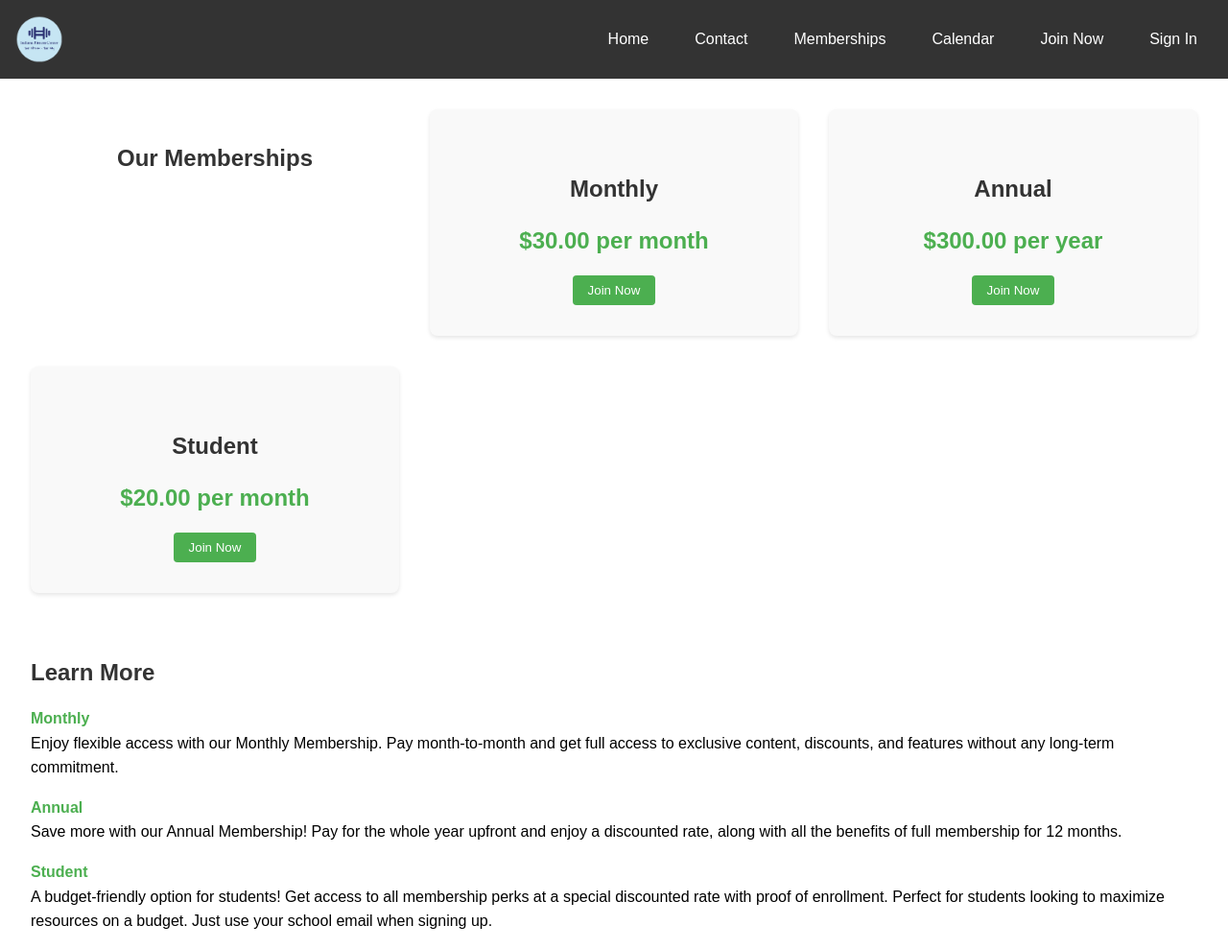
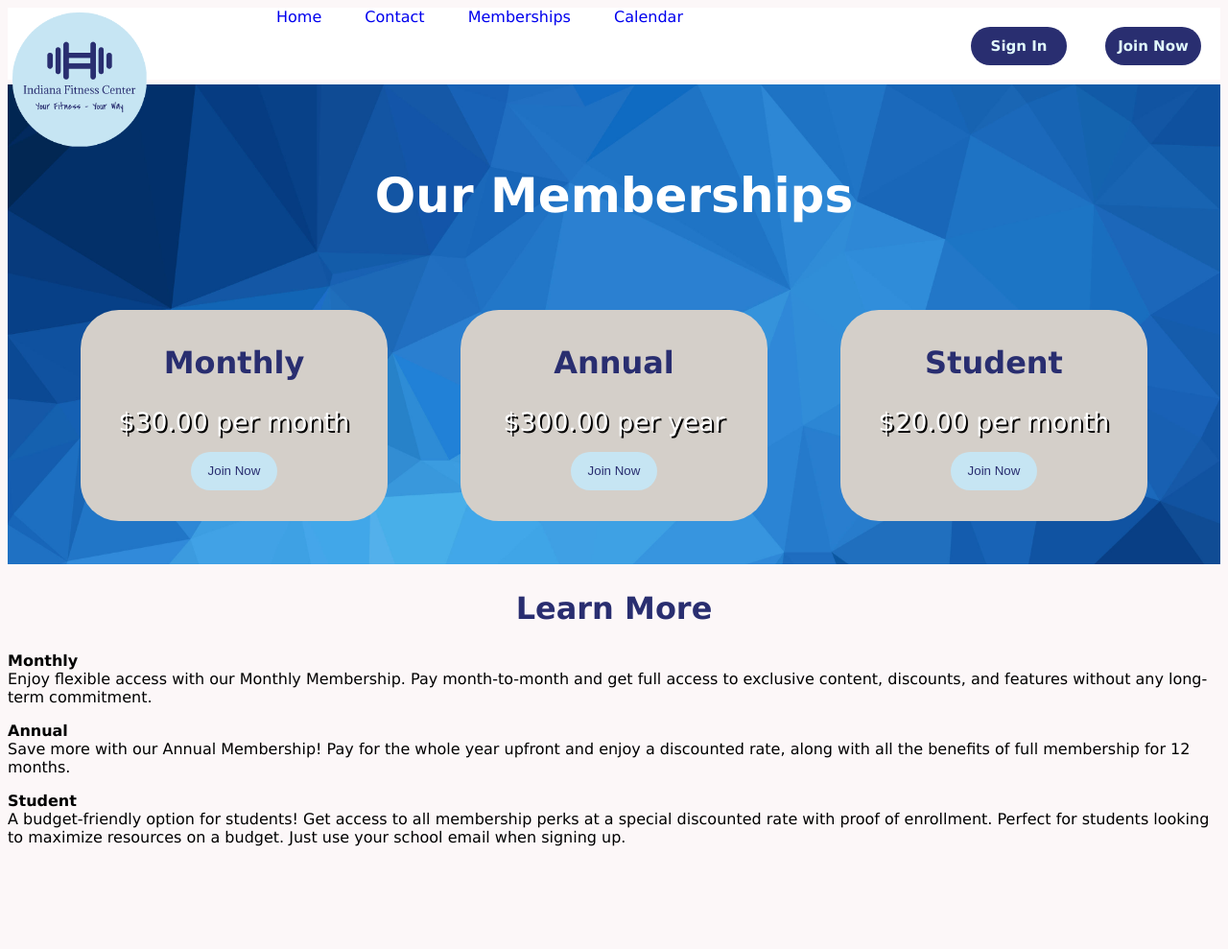
Before and after one commit to owitness/Gym-Management-System-Project, a Flask app: page /memberships in a window 1280 px wide. Shown: the whole page at 96% size. After the commit the page ends 882 px from the top, so only its background shows below. Run offline with Flask 2, Linux system fonts and the light colour scheme; some libraries are stand-ins or nearby versions.

Commit message:
Updated HTML

```diff
--- a/static/css/style.css
+++ b/static/css/style.css
@@ -1,102 +1,7 @@
-/* Main styles */
 body {
-    font-family: Arial, sans-serif;
-    margin: 0;
-    padding: 0;
-    line-height: 1.6;
-}
+    background-color: #fcf7f8;
+    font-family:Verdana, Geneva, Tahoma, sans-serif;
 
-.headcontainer {
-    background-color: #333;
-    padding: 1rem;
-    display: flex;
-    justify-content: space-between;
-    align-items: center;
-}
-
-#logo {
-    height: 50px;
-    width: auto;
-}
-
-nav {
-    display: flex;
-    gap: 1rem;
-    align-items: center;
-}
-
-nav a {
-    color: white;
-    text-decoration: none;
-    padding: 0.5rem 1rem;
-    border-radius: 4px;
-    transition: background-color 0.3s;
-}
-
-nav a:hover {
-    background-color: #555;
-}
-
-button {
-    background-color: #4CAF50;
-    color: white;
-    border: none;
-    padding: 0.5rem 1rem;
-    border-radius: 4px;
-    cursor: pointer;
-    transition: background-color 0.3s;
-}
-
-button:hover {
-    background-color: #45a049;
-}
-
-.memberships {
-    display: grid;
-    grid-template-columns: repeat(auto-fit, minmax(300px, 1fr));
-    gap: 2rem;
-    padding: 2rem;
-}
-
-.memberships > div {
-    background-color: #f9f9f9;
-    padding: 2rem;
-    border-radius: 8px;
-    text-align: center;
-    box-shadow: 0 2px 4px rgba(0,0,0,0.1);
-}
-
-.memberships h2 {
-    color: #333;
-    margin-bottom: 1rem;
-}
-
-.memberships span {
-    font-size: 1.5rem;
-    font-weight: bold;
-    color: #4CAF50;
-}
-
-#memb {
-    text-align: center;
-    margin: 2rem 0;
-    color: #333;
-}
-
-/* Learn More section */
-h2 {
-    color: #333;
-    margin: 2rem 0 1rem;
-    padding: 0 2rem;
-}
-
-p {
-    padding: 0 2rem;
-    margin-bottom: 1rem;
-}
-
-strong {
-    color: #4CAF50;
 }
 
 h1 {
@@ -107,6 +12,76 @@ h1 {
     margin-bottom: 0px;
     margin-top: 0px;
 
+}
+
+h2 {
+    color: #292e70;
+    font-size: 2em;
+    text-align: center;
+
+}
+
+.headcontainer {
+    background-color: white;
+    height: 75px;
+
+}
+
+.headcontainer img {
+    width: 150px;
+    float: left;
+    position: absolute;
+
+}
+
+nav {
+    text-align: center;
+
+}
+
+a {
+    text-decoration: none;
+    margin: 20px;
+    height: 30px;
+    text-align: center;
+
+}
+
+a:visited {
+    color: darkblue;
+}
+
+a:hover {
+    background-color: #c6e5f3;
+    opacity: 0.5;
+    border-radius: 40px;
+
+}
+
+.button {
+    float: right;
+    text-decoration: none;
+    border-radius: 25px;
+    background-color: #292e70;
+    color: #e0f7fa;
+    border: none;
+    height: 40px;
+    width: 100px;
+    font-size: 15px;
+    font-weight: bold;
+    margin-top: 20px;
+    cursor: pointer;
+    transition: background-color 0.3s ease;
+    text-align: center;
+    line-height: 40px;
+}
+
+.button:visited {
+    color: #e0f7fa;
+}
+
+.button:hover {
+    color:#292e70;
 }
 
 .classes {
@@ -164,6 +139,52 @@ h1 {
 
 }
 
+.memberships {
+    clear: both;
+    display: flex;
+    height: 500px;
+    justify-content: space-evenly;
+    align-items: center;
+    background-image: url("../images/headerbackground.jpg");
+    background-size: cover;
+    flex-wrap: wrap;
+
+}
+
+.memberships div {
+    width: 300px;
+    height: 200px;
+    background-color: #d4cfc9;
+    padding: 10px;
+    text-align: center;
+    border-radius: 40px;
+
+}
+
+span {
+    color: white;
+    text-shadow: 2px 2px black;
+    font-size: 20pt;
+
+}
+
+#memb {
+    width: 100%;
+    color: white;
+    font-size: 50px;
+    margin-bottom: 0px;
+}
+
+button {
+    background-color: #c6e5f3;
+    width: 90px;
+    height: 40px;
+    border-radius: 40px;
+    border: none;
+    text-align: center;
+    color: #292e70;
+}
+
 .contactcontainer {
     display: flex;
     height: 300px;
--- a/templates/annual.html
+++ b/templates/annual.html
@@ -74,12 +74,12 @@
                         <p>Name: <span id="confirmName"></span></p>
                         <p>Email: <span id="confirmEmail"></span></p></br>
 
-                        <p>Card Information:</p>
+                        <p><strong>Card Information:</strong></p>
                         <p><span id="confirmCardnumber"></span></p>
                         <p><span id="confirmExpiration"></span></p>
-                        <p><span id="confirmSecuritycode"></span></p>
+                        <p><span id="confirmSecuritycode"></span></p></br>
 
-                        <p>Billing Address:</p>
+                        <p><strong>Billing Address:</strong></p>
                         <p><span id="confirmStreetaddress"></span></p>
                         <p><span id="confirmCity"> </span><span id="confirmState">, </span><span id="confirmZipcode"></span></p>
 
--- a/templates/student.html
+++ b/templates/student.html
@@ -74,12 +74,12 @@
                         <p>Name: <span id="confirmName"></span></p>
                         <p>Email: <span id="confirmEmail"></span></p></br>
 
-                        <p>Card Information:</p>
+                        <p><strong>Card Information:</strong></p>
                         <p><span id="confirmCardnumber"></span></p>
                         <p><span id="confirmExpiration"></span></p>
-                        <p><span id="confirmSecuritycode"></span></p>
+                        <p><span id="confirmSecuritycode"></span></p></br>
 
-                        <p>Billing Address:</p>
+                        <p><strong>Billing Address:</strong></p>
                         <p><span id="confirmStreetaddress"></span></p>
                         <p><span id="confirmCity"> </span><span id="confirmState">, </span><span id="confirmZipcode"></span></p>
 
```
Also changed, not shown: other parts of static/css/style.css (+0 -165 lines), static/css/joinstyle.css (+38 -6 lines), templates/join.html (+5 -3 lines), templates/monthly.html (+4 -4 lines).
